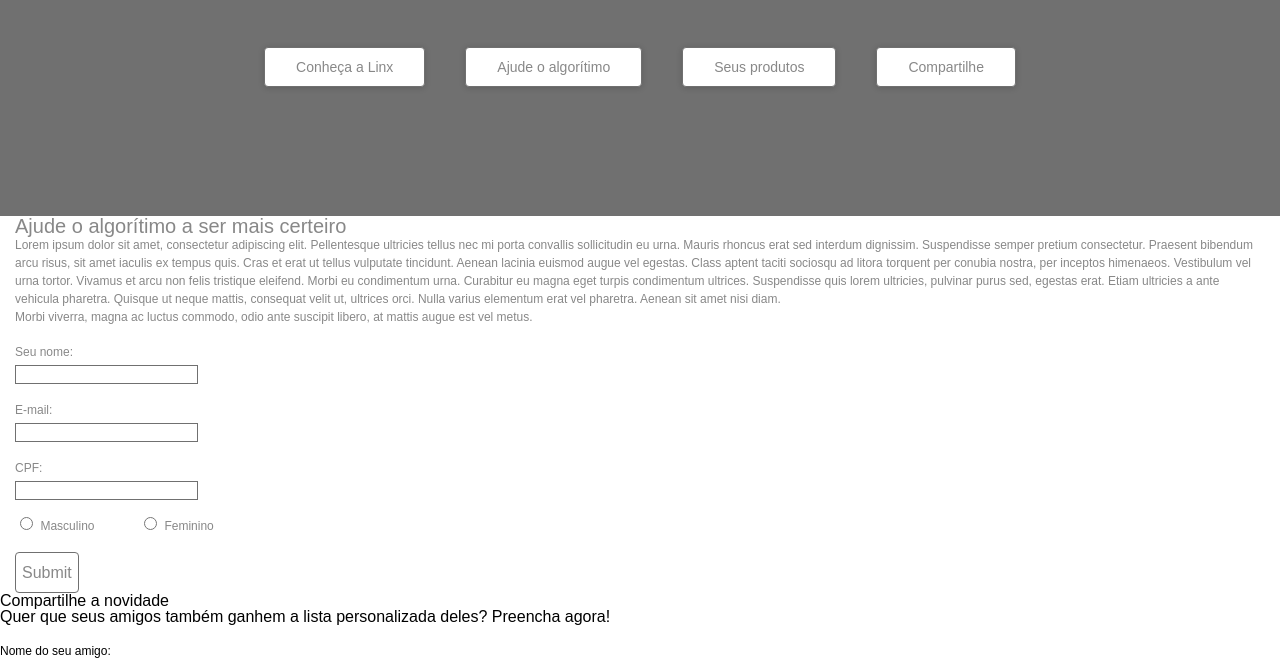
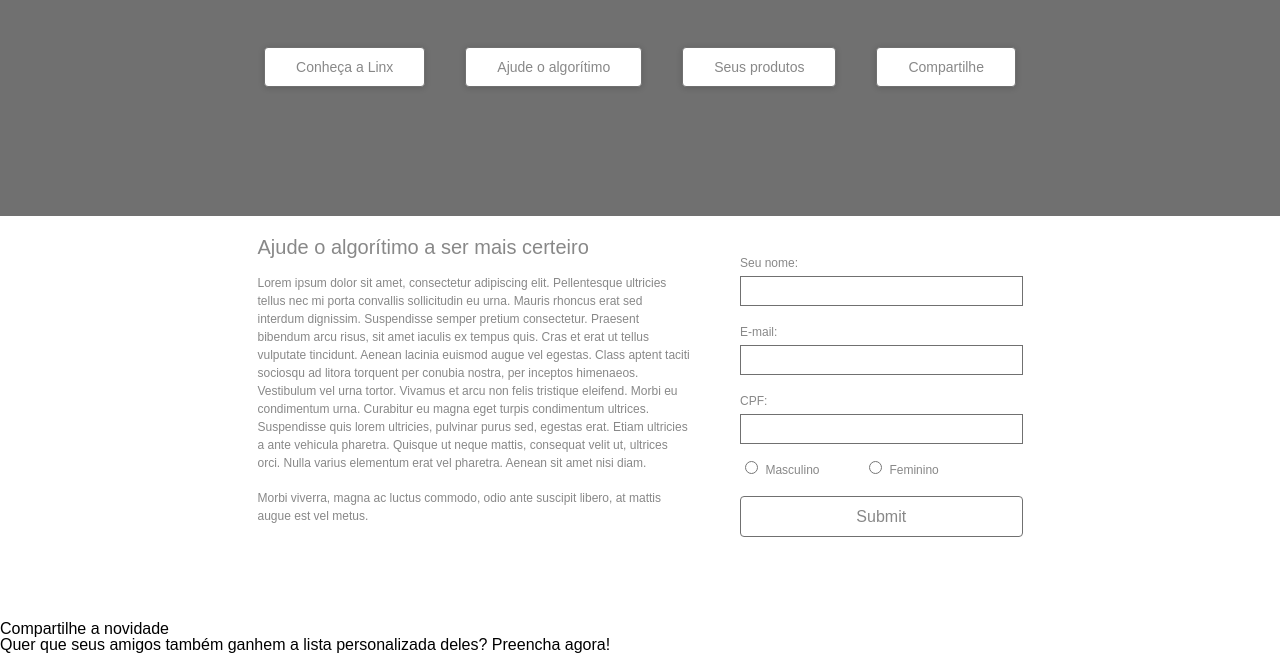
Before and after one commit to vinicius-silva-souza/desafio-frontend-Linx-Impulse, a plain HTML site: page index.html in a window 1280 px wide. Shown: the part 172-832 px from the top of the page. Drawn offline with Linux system fonts and the light colour scheme.

Commit message:
Desenvolvimento das seções Header e Ajude o Algoritmo finalizada

```diff
--- a/index.html
+++ b/index.html
@@ -25,27 +25,25 @@
     </header>
     <section id="ajude-algoritmo" name="ajude-algoritmo">
         <div>
-            <div>
             <h1>Ajude o algorítimo a ser mais certeiro</h1>
             <p>Lorem ipsum dolor sit amet, consectetur adipiscing elit. Pellentesque ultricies tellus nec mi porta convallis sollicitudin eu urna. Mauris rhoncus erat sed interdum dignissim. Suspendisse semper pretium consectetur. Praesent bibendum arcu risus, sit amet iaculis ex tempus quis. Cras et erat ut tellus vulputate tincidunt. Aenean lacinia euismod augue vel egestas. Class aptent taciti sociosqu ad litora torquent per conubia nostra, per inceptos himenaeos. Vestibulum vel urna tortor. Vivamus et arcu non felis tristique eleifend. Morbi eu condimentum urna. Curabitur eu magna eget turpis condimentum ultrices. Suspendisse quis lorem ultricies, pulvinar purus sed, egestas erat. Etiam ultricies a ante vehicula pharetra. Quisque ut neque mattis, consequat velit ut, ultrices orci. Nulla varius elementum erat vel pharetra. Aenean sit amet nisi diam.</p>
             <p>Morbi viverra, magna ac luctus commodo, odio ante suscipit libero, at mattis augue est vel metus.</p>
         </div>
-            <form action="">
+        <form id="ajude-algoritmo-form" action="">
             <label for="">Seu nome:</label>
-                <input type="text" required>
+            <input class="form-input-box" type="text" required>
             <label for="">E-mail:</label>
-                <input type="email" required>
+            <input class="form-input-box" type="email" required>
             <label for="">CPF:</label>
-                <input type="text" required>
+            <input class="form-input-box" type="text" required>
             <div>
                 <input id="frm-gender-mal" type="radio" name="genero">
                 <label for="frm-gender-mal">Masculino</label>
                 <input id="frm-gender-fem" type="radio" name="genero">
                 <label for="frm-gender-fem">Feminino</label>
             </div>
-                <input class="btn btn-lg" type="submit" name="Enviar">
+            <input id="ajude-algoritmo-inp-btn" class="btn btn-lg" type="submit" name="Enviar">
         </form>
-        </div>
     </section>
     <section name="produtos"><!-- SELECAO ESPCIAL - PRODUTOS -->
 
--- a/style/style.css
+++ b/style/style.css
@@ -1,15 +1,4 @@
 body{font-family: Arial, Helvetica, sans-serif;}
-
-#ajude-algoritmo{color: #888888; padding: 0 15px;}
-#ajude-algoritmo h1 {font-size: 20px; font-weight: normal;}
-#ajude-algoritmo p {font-size: 12px; line-height: 18px;}
-
-form label {display: block; font-size: 12px; margin-top: 20px; margin-bottom: 7px;}
-form input {border: 1px solid #707070;}
-form input[type="submit"]{font-size: 16px;}
-
-label[for="frm-gender-mal"] {margin-right: 40px !important;} /* ATENCAO: REVER USO DO IMPORT */
-label[for="frm-gender-mal"], label[for="frm-gender-fem"]{display: inline-block; margin: 20px 0;}
 
 /* COMPONENTES: BOTOES*/
 
@@ -22,37 +11,45 @@ label[for="frm-gender-mal"], label[for="frm-gender-fem"]{display: inline-block;
     text-align: center;
     text-decoration: none;
 }
-
 .btn-shadow {box-shadow: 0px 1px 6px #00000029;}
-.nav-btns {font-size: 14px; padding: 12px 31px;}
 .btn-lg {font-size: 16px; padding-top: 11px; padding-bottom: 10px; text-align: center;}
+.form-input-box {width: 100%; height: 30px; border: 1px solid #707070; padding: 0 5px;}
 
 /* HEADER SECTION */
 
-header {background-color: #707070; padding: 0 16px;}
-header p {color: white;}
-
-#hd-text-one {font-size: 20px;}
-#hd-text-two {font-size: 40px; font-weight: bold;}
-#hd-text-three {font-size: 14px;}
-
+header {background-color: #707070; padding: 0 16px;} header p {color: white;}
+#hd-text-one {font-size: 20px;} #hd-text-two {font-size: 40px; font-weight: bold;}
+#hd-text-three {font-size: 14px;} .nav-btns {font-size: 14px; padding: 12px 31px;}
 #hd-text {
-    display: grid;
-    grid-template-rows: 23px 48px 32px;
-    padding-top: 66px;
-    padding-bottom: 28px;
+    display: grid; grid-template-rows: 23px 48px 32px; padding-top: 66px; padding-bottom: 28px;
 }
-
 #hd-nav{
-    display: grid;
-    grid-template-columns: 1fr 1fr;
-    gap: 20px 21px;
-    padding-top: 28px;
+    display: grid; grid-template-columns: 1fr 1fr; gap: 20px 21px; padding-top: 28px;
     padding-bottom: 69px;
 }
 
+/* FORM SECTION */
+
+#ajude-algoritmo{
+    color: #888888;
+    padding-top: 29px;
+    padding-left: 15px;
+    padding-right: 15px;
+    padding-bottom: 91px;
+}
+
+#ajude-algoritmo h1 {font-size: 20px; font-weight: normal; margin-bottom: 17px;}
+#ajude-algoritmo p {font-size: 12px; line-height: 18px; margin-bottom: 17px;}
+#ajude-algoritmo-inp-btn{width: 100%;}
+
+form label {display: block; font-size: 12px; margin-top: 20px; margin-bottom: 7px;}
+form input[type="submit"]{font-size: 16px;}
+
+label[for="frm-gender-mal"] {margin-right: 40px !important;} /* ATENCAO: REVER USO DO IMPORT */
+label[for="frm-gender-mal"], label[for="frm-gender-fem"]{display: inline-block; margin: 20px 0;}
+
 @media (min-width: 768px){
-    header{text-align: center;}
+    header{text-align: center; padding: 0;}
     #hd-text{padding-bottom: 25px;}
     #hd-nav{
         /*grid-template-columns: repeat(4, auto);*/
@@ -62,13 +59,12 @@ header p {color: white;}
         padding-top: 25px;
         padding-bottom: 129px;
     }
+    #ajude-algoritmo{
+        display: grid;
+        justify-content: center;
+        grid-template-columns: 34.6% 22.6%;
+        column-gap: 4%;
+        padding-top: 21px;
+        padding-bottom: 79px;
+    }
 }
-
-/* FORM SECTION */
-
-.CSS {
-    display: grid;
-    justify-content: center;
-    grid-template-columns: 34.6% 22.6%;
-    column-gap: 4%;
-}
```
Lines whose indentation alone changed are shown as unchanged.
